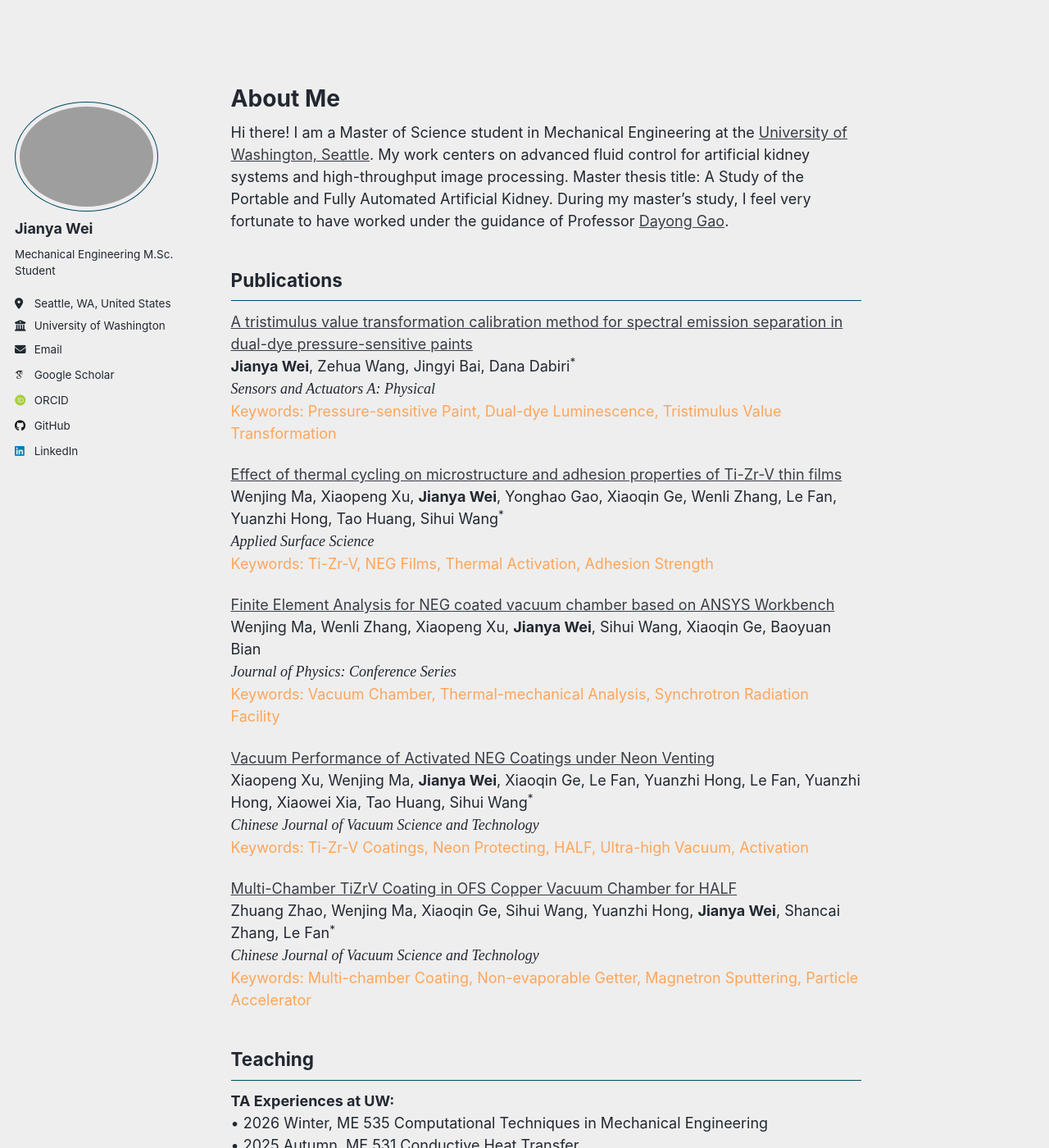
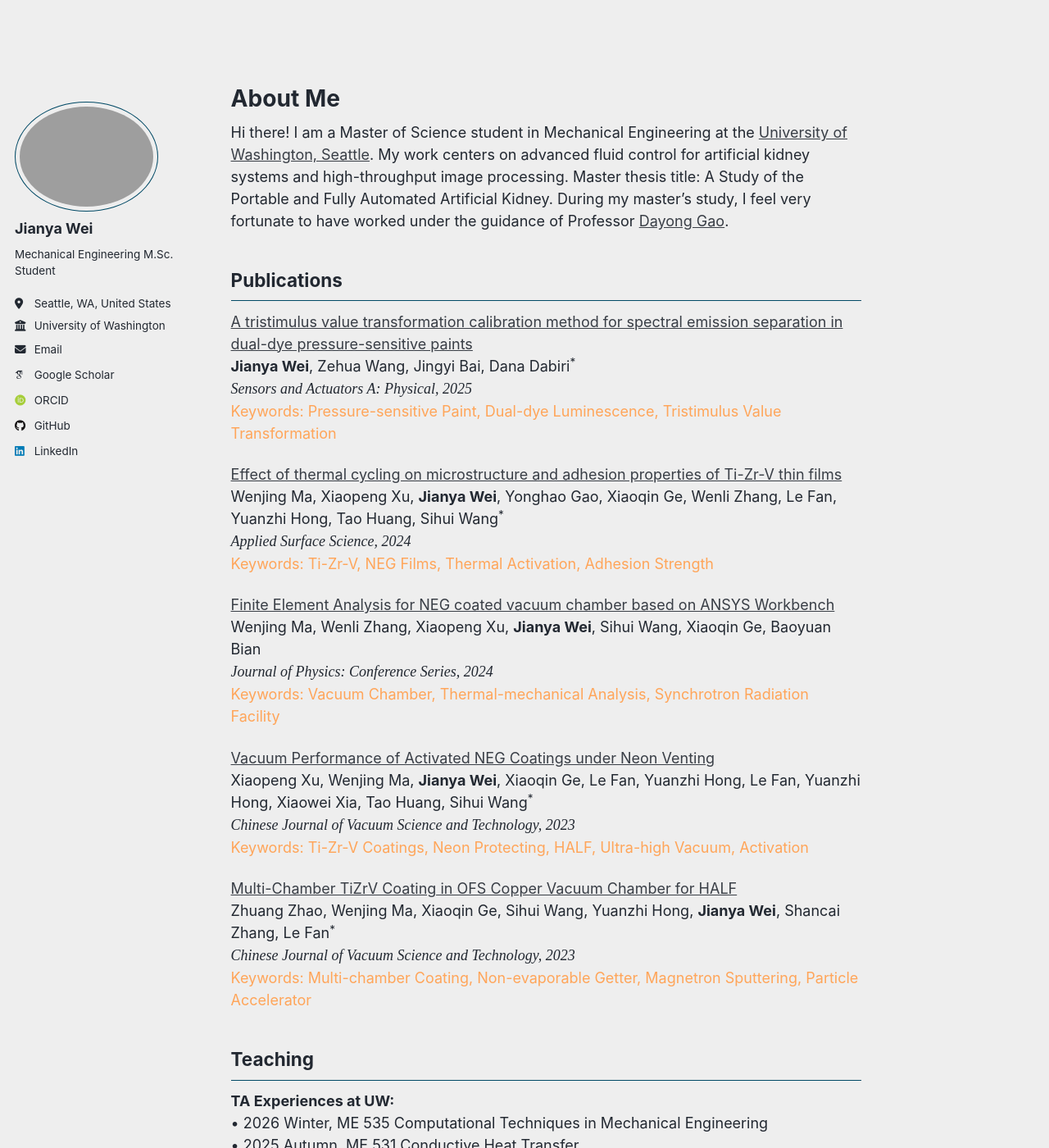
Before and after one commit to jywei02/jywei02.github.io, a Jekyll site: the page built from _pages/about.md, in a window 1280 px wide and 1400 px high. Shown: the whole window at 82% size. Built offline with Jekyll 4.4.1, drawn with Linux system fonts in a browser that asks for light colours; some web fonts are replaced; comment, search, counter and statistics services are not loaded.

Commit message:
Update publication years in about.md

```diff
--- a/_pages/about.md
+++ b/_pages/about.md
@@ -13,7 +13,7 @@ Publications
 <span style="color: #40E0D0;">[A tristimulus value transformation calibration method for spectral emission separation in dual-dye pressure-sensitive paints](https://www.sciencedirect.com/science/article/abs/pii/S0924424725011720?via%3Dihub)  </span><br>
 **Jianya Wei**, Zehua Wang, Jingyi Bai, Dana Dabiri<sup>*</sup>
 <span style="font-family: 'Times New Roman', serif; font-style: italic;">
-Sensors and Actuators A: Physical
+Sensors and Actuators A: Physical, 2025
 </span>
 <span style="color: #FFA559;">
 Keywords: Pressure-sensitive Paint, Dual-dye Luminescence, Tristimulus Value Transformation
@@ -26,7 +26,7 @@ Keywords: Pressure-sensitive Paint, Dual-dye Luminescence, Tristimulus Value Tra
 <span style="color: #40E0D0;">[Effect of thermal cycling on microstructure and adhesion properties of Ti-Zr-V thin films](https://www.sciencedirect.com/science/article/abs/pii/S0169433223029197)  </span><br>
 Wenjing Ma, Xiaopeng Xu, **Jianya Wei**, Yonghao Gao, Xiaoqin Ge, Wenli Zhang, Le Fan, Yuanzhi Hong, Tao Huang, Sihui Wang<sup>*</sup>
 <span style="font-family: 'Times New Roman', serif; font-style: italic;">
-Applied Surface Science
+Applied Surface Science, 2024
 </span>
 <span style="color: #FFA559;">
 Keywords: Ti-Zr-V, NEG Films, Thermal Activation, Adhesion Strength
@@ -35,7 +35,7 @@ Keywords: Ti-Zr-V, NEG Films, Thermal Activation, Adhesion Strength
 <span style="color: #40E0D0;">[Finite Element Analysis for NEG coated vacuum chamber based on ANSYS Workbench](https://iopscience.iop.org/article/10.1088/1742-6596/2687/8/082025)  </span><br>
 Wenjing Ma, Wenli Zhang, Xiaopeng Xu, **Jianya Wei**, Sihui Wang, Xiaoqin Ge, Baoyuan Bian
 <span style="font-family: 'Times New Roman', serif; font-style: italic;">
-Journal of Physics: Conference Series
+Journal of Physics: Conference Series, 2024
 </span>
 <span style="color: #FFA559;">
 Keywords: Vacuum Chamber, Thermal-mechanical Analysis, Synchrotron Radiation Facility
@@ -44,7 +44,7 @@ Keywords: Vacuum Chamber, Thermal-mechanical Analysis, Synchrotron Radiation Fac
 <span style="color: #40E0D0;">[Vacuum Performance of Activated NEG Coatings under Neon Venting](http://cjvst.cvs.org.cn/en/article/doi/10.13922/j.cnki.cjvst.202305002)  </span><br>
 Xiaopeng Xu, Wenjing Ma, **Jianya Wei**, Xiaoqin Ge, Le Fan, Yuanzhi Hong, Le Fan, Yuanzhi Hong, Xiaowei Xia, Tao Huang, Sihui Wang<sup>*</sup>
 <span style="font-family: 'Times New Roman', serif; font-style: italic;">
-Chinese Journal of Vacuum Science and Technology
+Chinese Journal of Vacuum Science and Technology, 2023
 </span>
 <span style="color: #FFA559;">
 Keywords: Ti-Zr-V Coatings, Neon Protecting, HALF, Ultra-high Vacuum, Activation
@@ -53,7 +53,7 @@ Keywords: Ti-Zr-V Coatings, Neon Protecting, HALF, Ultra-high Vacuum, Activation
 <span style="color: #40E0D0;">[Multi-Chamber TiZrV Coating in OFS Copper Vacuum Chamber for HALF](https://www.cpsjournals.cn/article/doi/10.13922/j.cnki.cjvst.202207022?viewType=HTML)  </span><br>
 Zhuang Zhao, Wenjing Ma, Xiaoqin Ge, Sihui Wang, Yuanzhi Hong, **Jianya Wei**, Shancai Zhang, Le Fan<sup>*</sup>
 <span style="font-family: 'Times New Roman', serif; font-style: italic;">
-Chinese Journal of Vacuum Science and Technology
+Chinese Journal of Vacuum Science and Technology, 2023
 </span>
 <span style="color: #FFA559;">
 Keywords: Multi-chamber Coating, Non-evaporable Getter, Magnetron Sputtering, Particle Accelerator
```
